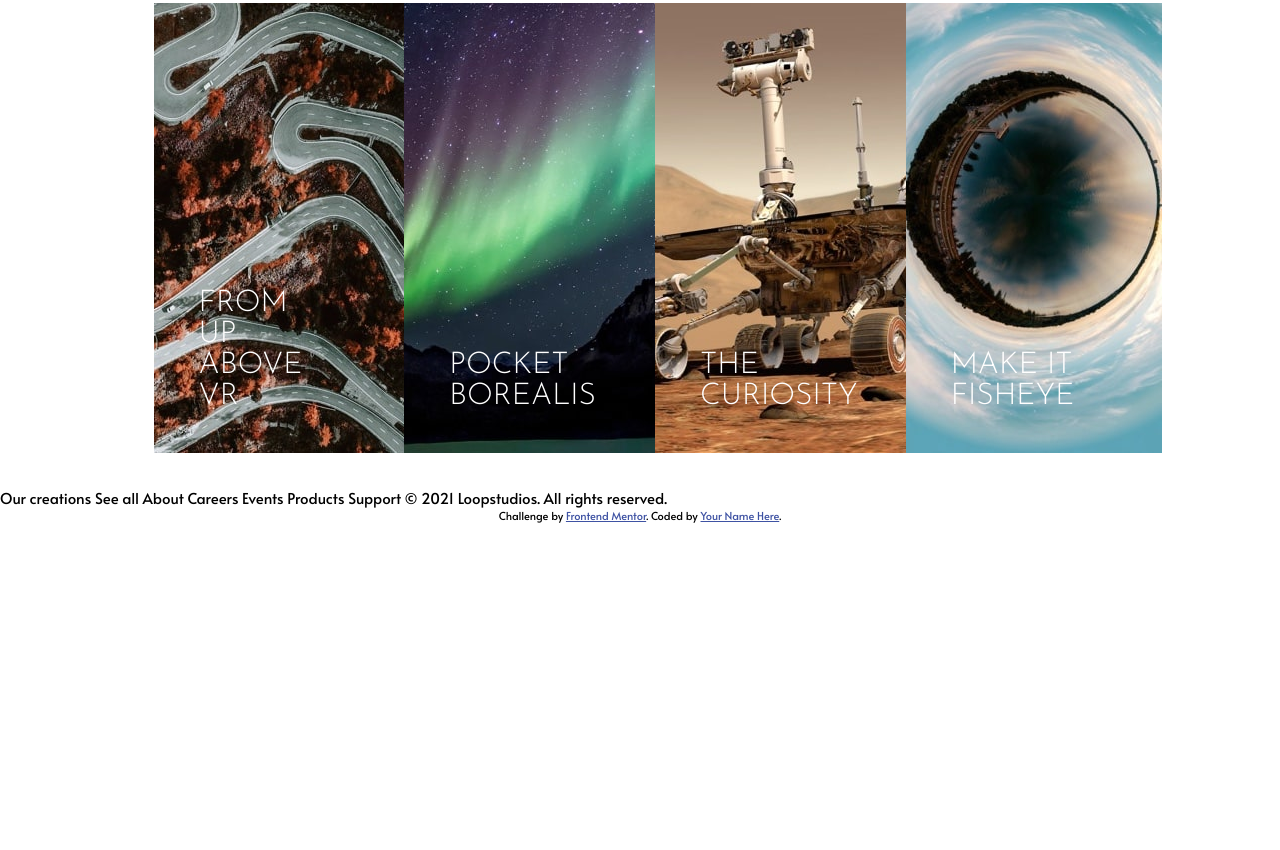
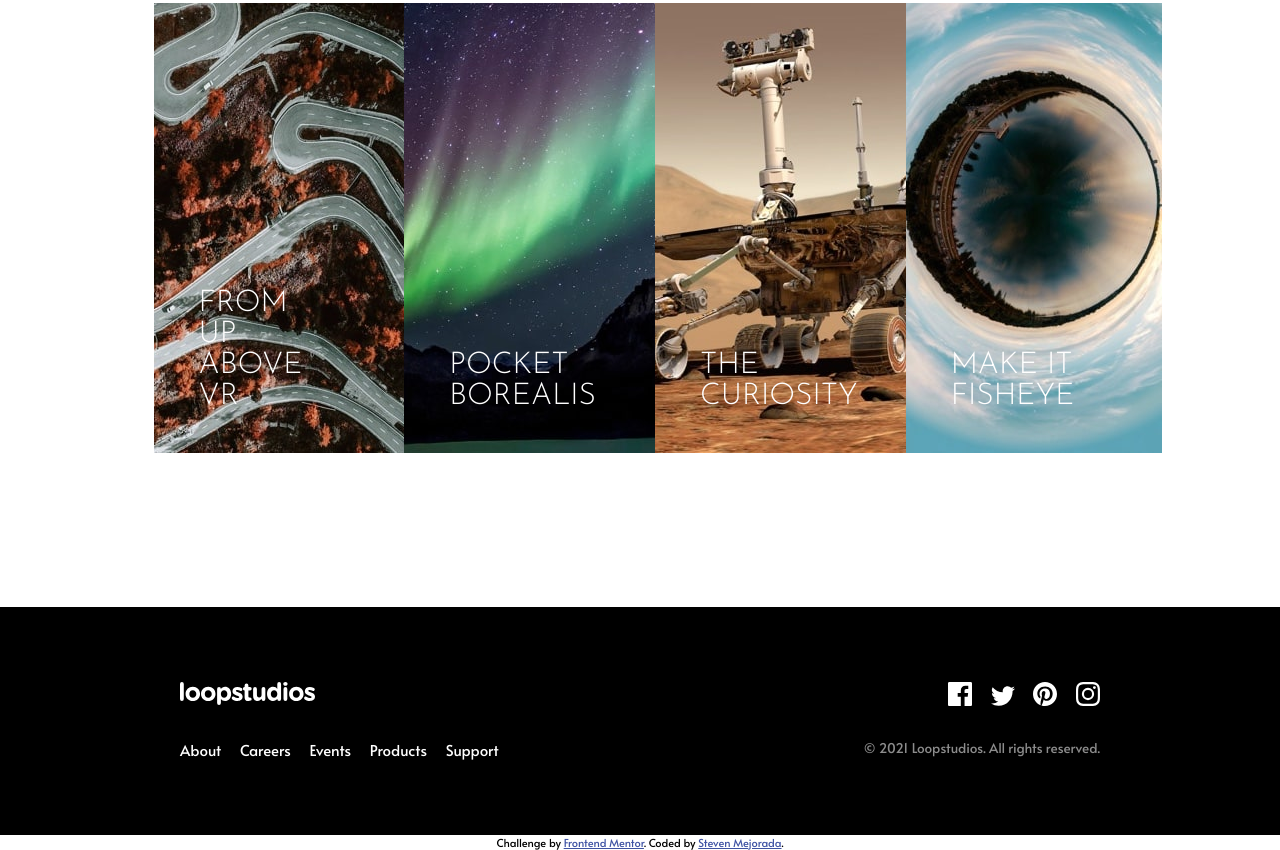
Before and after one commit to StevenMejorada/coding-challenges, a website: page loopstudios-landing-page-main/loopstudios-landing-page-main/index.html in a window 1280 px wide. Shown: the part 2341-3191 px from the top of the page. Before the commit the page ends 2864 px from the top, so only its background shows below. Drawn offline with Linux system fonts and the light colour scheme.

Commit message:
finish footer

```diff
--- a/loopstudios-landing-page-main/loopstudios-landing-page-main/index.html
+++ b/loopstudios-landing-page-main/loopstudios-landing-page-main/index.html
@@ -18,7 +18,7 @@
 
   <header class="header">
     <div class="container">
-      <div class="header__log-box">
+      <div class="header__logo-box">
         <img class="header__logo" src="images/logo.svg" alt="logo">
       </div>
       <nav class="header__navigation">
@@ -120,30 +120,37 @@
 
 </section>
 
+<footer class="footer">
+  <div class="wrapper">
+    <img class="footer__logo u-margin-bottom" src="images/logo.svg" alt="logo">
+  <nav class="footer__navigation">
+    <ul class="footer__navigation--list">
+      <li class="footer__navigation--item"><a href="#" class="footer__navigation--link">About</a></li>
+      <li class="footer__navigation--item"><a href="#" class="footer__navigation--link">Careers</a></li>
+      <li class="footer__navigation--item"><a href="#" class="footer__navigation--link">Events</a></li>
+      <li class="footer__navigation--item"><a href="#" class="footer__navigation--link">Products</a></li>
+      <li class="footer__navigation--item"><a href="#" class="footer__navigation--link">Support</a></li>
+    </ul>
+
+  </nav>
+  <div class="footer__socials u-margin-bottom">
+    <img src="/images/icon-facebook.svg" alt="icon-facebook" class="footer__socials--icon">
+    <img src="/images/icon-twitter.svg" alt="icon-twitter" class="footer__socials--icon">
+    <img src="/images/icon-pinterest.svg" alt="icon-pinterest" class="footer__socials--icon">
+    <img src="/images/icon-instagram.svg" alt="icon-instagram" class="footer__socials--icon">
+  </div>
+  <p class="footer__copyright paragraph">
+    © 2021 Loopstudios. All rights reserved.
+  </p>
+  </div>
+
+</footer>
+
   </main>
-
-
-
-
-<p>
-  Our creations
-
-  See all
-
-
-  About
-  Careers
-  Events
-  Products
-  Support
-
-  © 2021 Loopstudios. All rights reserved.
-</p>
-
 
   <div class="attribution">
     Challenge by <a href="https://www.frontendmentor.io?ref=challenge" target="_blank">Frontend Mentor</a>.
-    Coded by <a href="#">Your Name Here</a>.
+    Coded by <a href="#">Steven Mejorada</a>.
   </div>
 </body>
 </html>
--- a/loopstudios-landing-page-main/loopstudios-landing-page-main/sass/base/_utilities.scss
+++ b/loopstudios-landing-page-main/loopstudios-landing-page-main/sass/base/_utilities.scss
@@ -5,3 +5,8 @@
 .u-margin-bottom-lg {
   margin-bottom: 4rem;
 }
+
+.wrapper {
+  margin: 0 auto;
+  padding: 0 12rem;
+}
--- /dev/null
+++ b/loopstudios-landing-page-main/loopstudios-landing-page-main/sass/layout/_footer.scss
@@ -0,0 +1,45 @@
+.footer {
+  background-color: $color-black;
+  padding: 5rem 0;
+  position: relative;
+
+  &__logo {
+    height: 1.5rem;
+  }
+
+  &__navigation {
+    &--list {
+      list-style-type: none;
+    }
+
+    &--item {
+      display: inline-block;
+      margin-right: 1rem;
+    }
+
+    &--link {
+      text-decoration: none;
+      color: $color-white;
+    }
+  }
+
+  &__socials {
+    position: absolute;
+    top: 5rem;
+    right: 12rem;
+    &--icon {
+      display: inline-block;
+      margin-right: 1rem;
+      &:last-child {
+        margin-right: 0;
+      }
+    }
+  }
+
+  &__copyright {
+    font-size: 0.9rem;
+    position: absolute;
+    bottom: 5rem;
+    right: 12rem;
+  }
+}
--- a/loopstudios-landing-page-main/loopstudios-landing-page-main/sass/main.scss
+++ b/loopstudios-landing-page-main/loopstudios-landing-page-main/sass/main.scss
@@ -10,6 +10,7 @@
 @import "components/button";
 @import "components/project-box";
 
+@import "layout/footer";
 @import "layout/grid";
 @import "layout/header";
 
--- a/loopstudios-landing-page-main/loopstudios-landing-page-main/sass/pages/_home.scss
+++ b/loopstudios-landing-page-main/loopstudios-landing-page-main/sass/pages/_home.scss
@@ -20,7 +20,7 @@
 }
 
 .section-projects {
-  margin: 0 auto;
+  margin: 0 auto 10rem;
   width: 76vw;
   position: relative;
 
```
Also changed, not shown: loopstudios-landing-page-main/loopstudios-landing-page-main/css/style.css.
